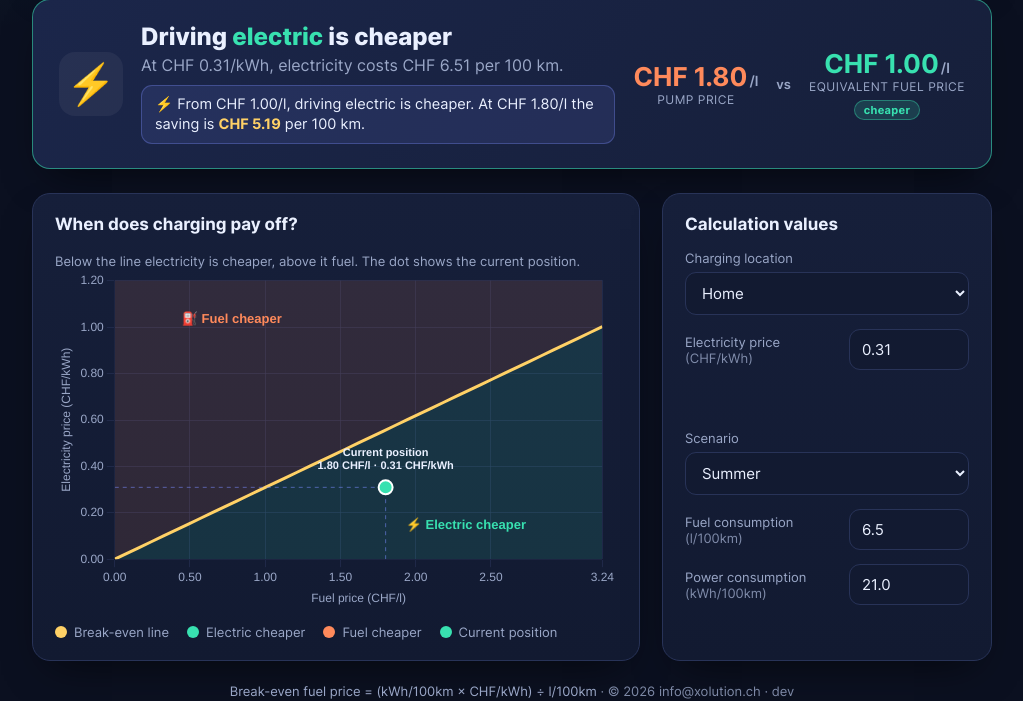
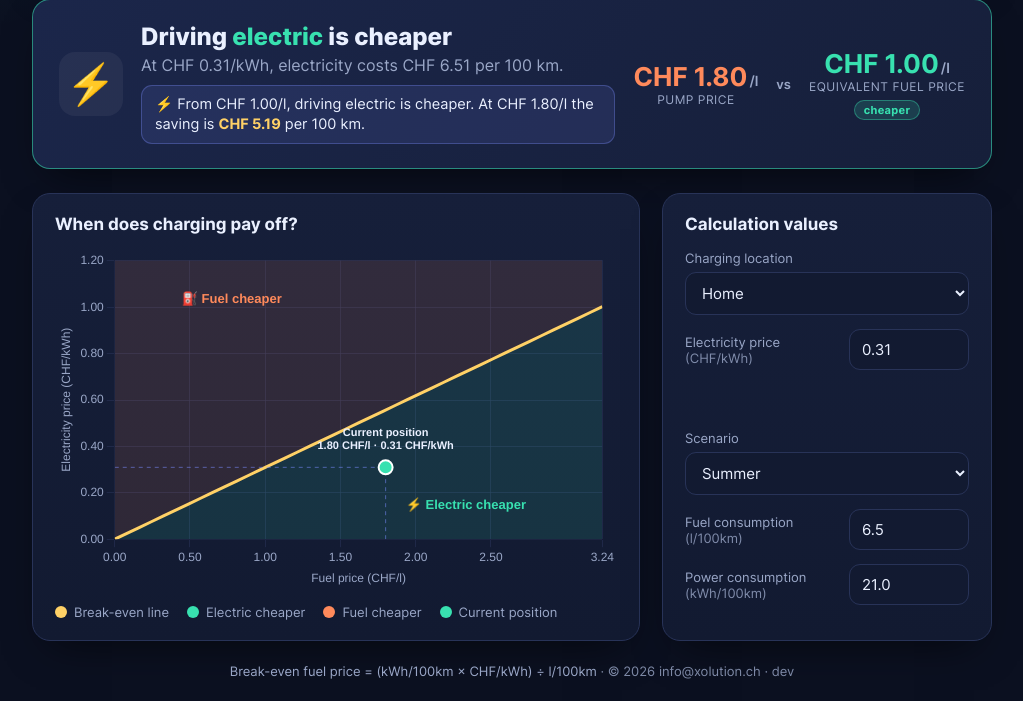
Before and after one commit to rjo3510/phev-sweetspot, a FastAPI app: page / in a window 1280 px wide. Shown: the part 319-1020 px from the top of the page, without its empty margins (128-1151 px from the left). After the commit the page ends 998 px from the top, so only its background shows below. Run offline with FastAPI, Linux system fonts and the light colour scheme; data comes from the database, SQL or seed files in the repository.

Commit message:
UI: remove the chart explainer line (redundant)
The "below the line … / the dot shows the current position" caption duplicated
the in-chart region labels, the legend, and the verdict text. Drop it (and the
axis-dependent hint plumbing + unused strings); the chart title stands alone.

Co-Authored-By: Claude Opus 4.8 (1M context) <noreply@anthropic.com>

```diff
--- a/app/static/js/app.js
+++ b/app/static/js/app.js
@@ -31,8 +31,6 @@ const I18N = {
     fuel_price_title: "Current fuel price",
     fuel_price_note: "Changes often — set it once, it applies to every scenario.",
     vary_fuel: "Equivalent fuel price", vary_kwh: "Equivalent electricity price",
-    hint_below_elec: "Below the line electricity is cheaper, above it fuel. The dot shows the current position.",
-    hint_below_fuel: "Below the line fuel is cheaper, above it electricity. The dot shows the current position.",
     chart_title_fuel: "When does charging pay off?",
     chart_title_kwh: "When does charging pay off?",
     region_elec: "Electric cheaper", region_fuel: "Fuel cheaper",
@@ -89,8 +87,6 @@ const I18N = {
     fuel_price_title: "Aktueller Benzinpreis",
     fuel_price_note: "Ändert sich oft — einmal setzen, gilt für alle Szenarien.",
     vary_fuel: "Entsprechender Benzinpreis", vary_kwh: "Entsprechender Strompreis",
-    hint_below_elec: "Unterhalb der Linie ist Strom günstiger, oberhalb Benzin. Der Punkt zeigt die aktuelle Position.",
-    hint_below_fuel: "Unterhalb der Linie ist Benzin günstiger, oberhalb Strom. Der Punkt zeigt die aktuelle Position.",
     chart_title_fuel: "Wann lohnt sich Laden?",
     chart_title_kwh: "Wann lohnt sich Laden?",
     region_elec: "Strom günstiger", region_fuel: "Benzin günstiger",
@@ -291,9 +287,6 @@ function applyAxisToggleUI() {
   });
   $("chart-title").textContent =
     axisMode === "fuel" ? t("chart_title_fuel") : t("chart_title_kwh");
-  // Below/above wording depends on which price is on the x-axis.
-  $("chart-hint").innerHTML =
-    axisMode === "fuel" ? t("hint_below_elec") : t("hint_below_fuel");
 }
 
 async function reload() {
--- a/app/templates/index.html
+++ b/app/templates/index.html
@@ -70,7 +70,6 @@
         <div class="card__head">
           <h2 id="chart-title">Break-even: fuel price (x) vs. electricity price (y)</h2>
         </div>
-        <span class="hint" id="chart-hint"></span>
         <div class="chart-wrap">
           <canvas id="chart"></canvas>
         </div>
```
